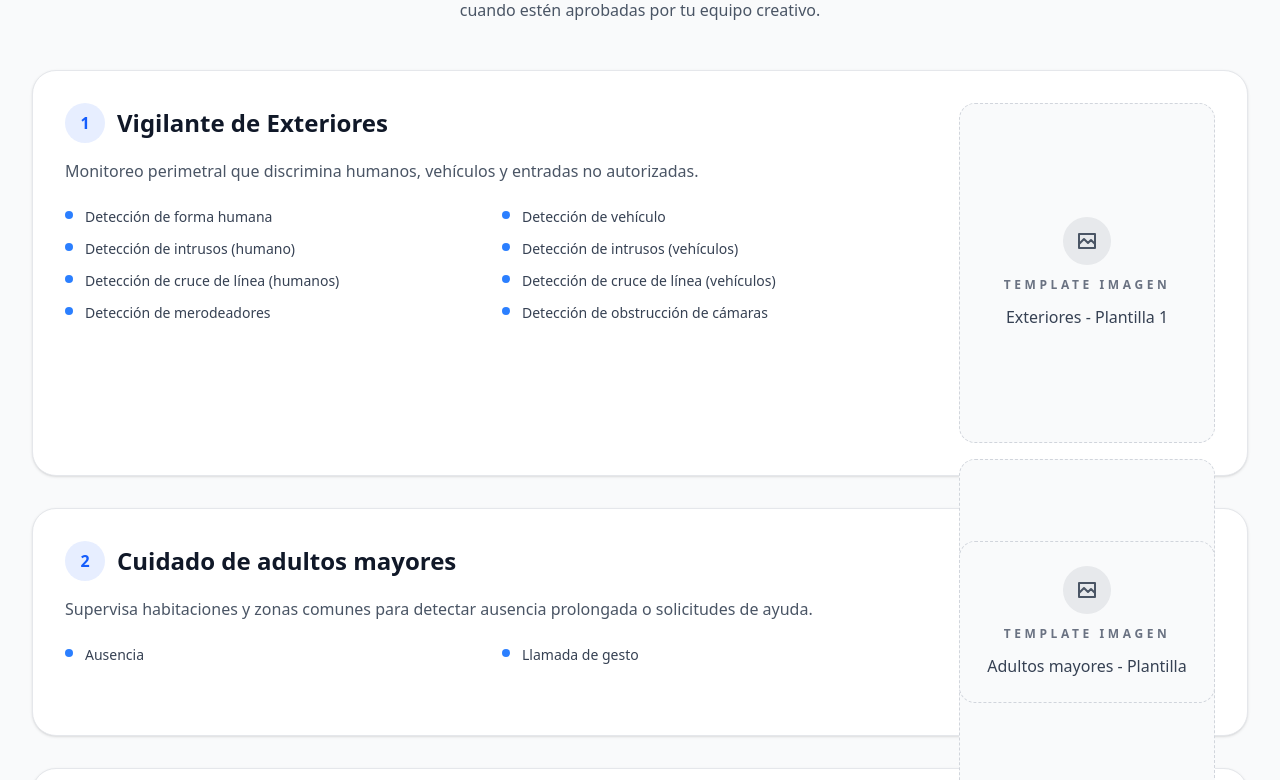
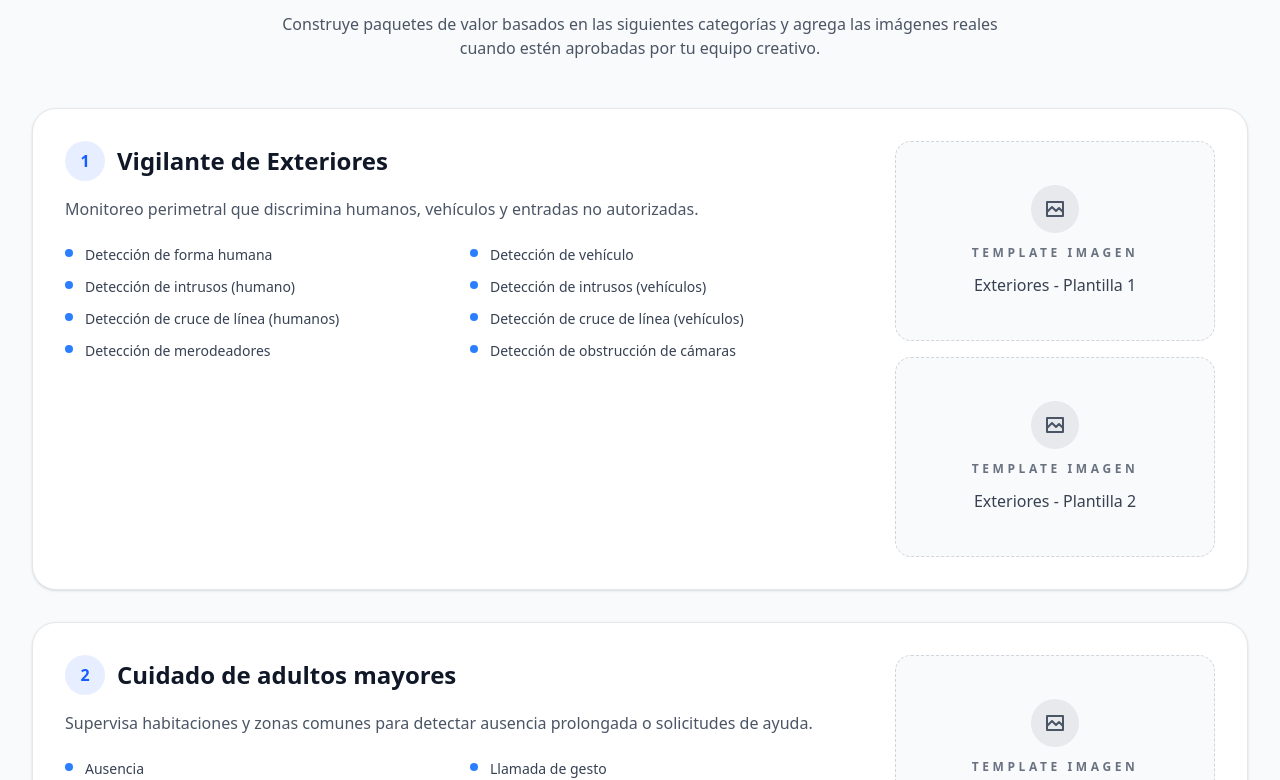
Before and after one commit to londoniodev/APP, a Next.js app in the folder apps/web/: page / in a window 1280 px wide. Shown: the part 1740-2520 px from the top of the page. Built offline with nearby package versions, Linux system fonts and the light colour scheme; no server answers.

Commit message:
style: Update MediaTemplate and landing page layout for improved responsiveness and visual consistency

```diff
--- a/apps/web/app/page.tsx
+++ b/apps/web/app/page.tsx
@@ -102,7 +102,7 @@ const MediaTemplate = ({ label, type = 'image' }: { label: string; type?: MediaT
         <div
             className={`rounded-2xl border border-dashed ${
                 isVideo ? 'border-blue-400 bg-blue-50/70' : 'border-gray-300 bg-gray-50'
-            } p-6 flex flex-col items-center justify-center text-center gap-3 h-full`}
+            } p-6 flex flex-col items-center justify-center text-center gap-3 w-full min-h-[200px]`}
         >
             <div
                 className={`flex h-12 w-12 items-center justify-center rounded-full ${
@@ -330,7 +330,7 @@ export default async function LandingPage() {
                                                 ))}
                                             </ul>
                                         </div>
-                                        <div className="w-full lg:w-64 space-y-4">
+                                        <div className="w-full lg:max-w-xs flex flex-col gap-4 self-start">
                                             {category.media.map((label) => (
                                                 <MediaTemplate key={label} label={label} />
                                             ))}
```
